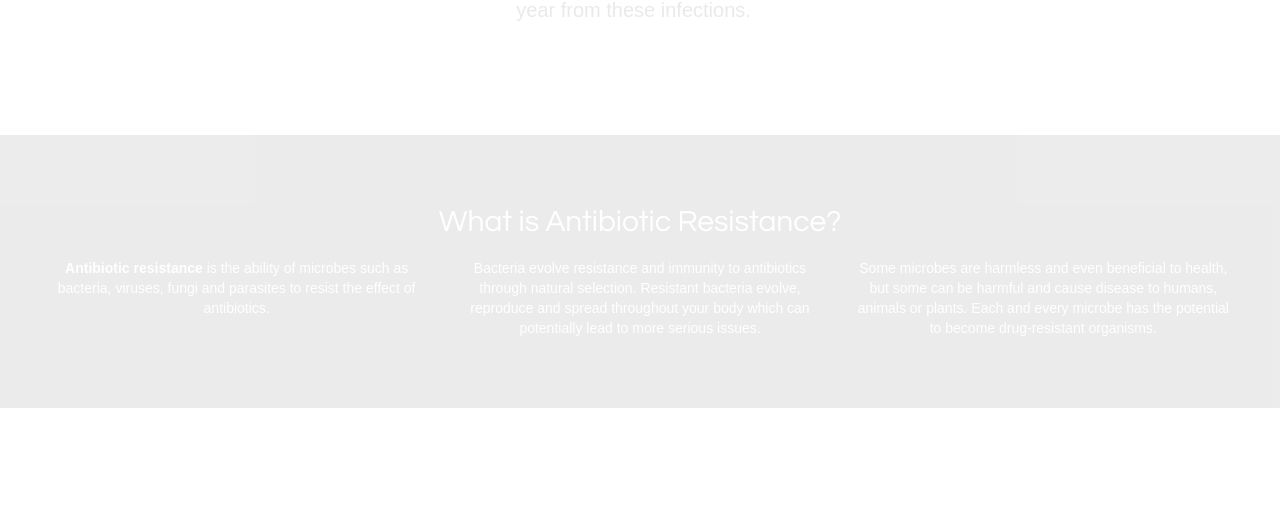
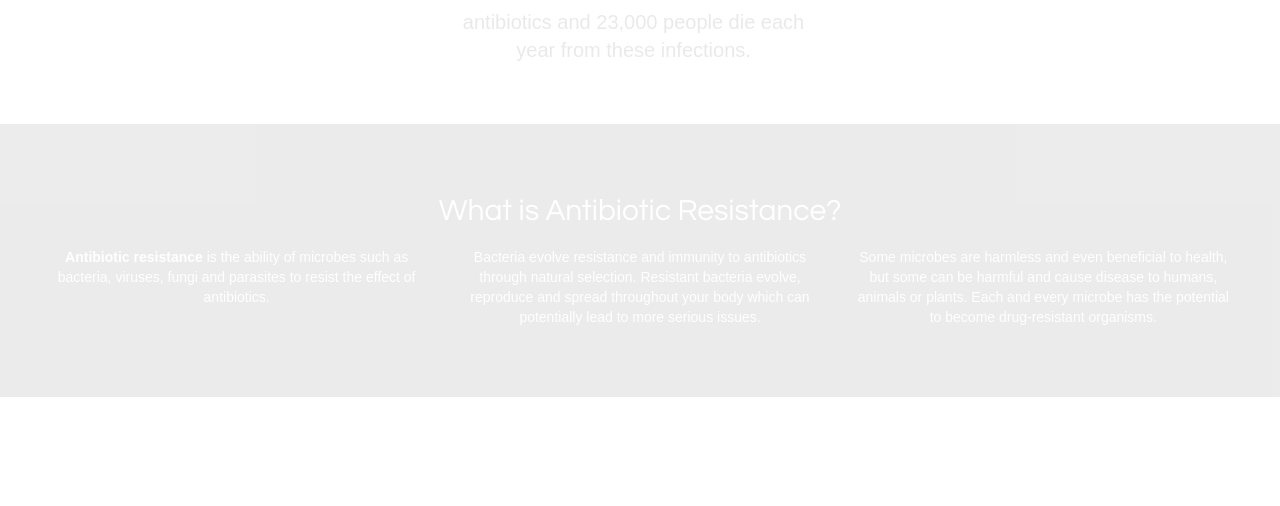
Before and after one commit to autumngrassel/autumngrassel.github.io, a plain HTML site: page index.html in a window 1280 px wide. Shown: the part 1066-1572 px from the top of the page. Drawn offline with Linux system fonts and the light colour scheme; grey boxes are pictures that could not be loaded; a web font is replaced by a local one.

Commit message:
no more padding

```diff
--- a/css/scrollytellingStyle.css
+++ b/css/scrollytellingStyle.css
@@ -11,8 +11,8 @@
 }
 
 .step {
- 	padding-bottom: 100px;
- 	/*margin-bottom: 250px;*/
+ 	/*padding-bottom: 100px;*/
+ 	margin-bottom: 150px;
  	/*border: 1px solid green;*/
 }
 #basic-info {
@@ -80,5 +80,5 @@
 
 #basic-info {
 	clear: left;
-	padding-top: 100px;
+	margin-top: 100px;
 }
```
